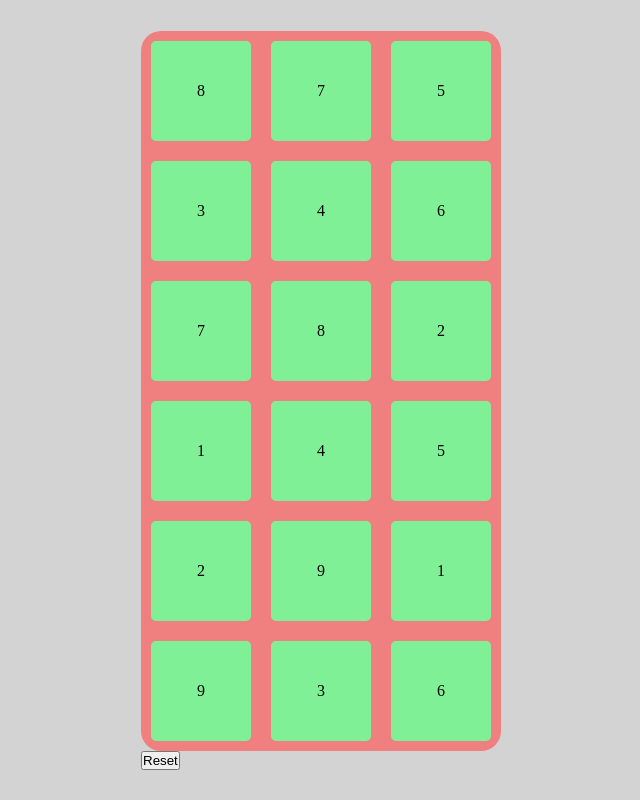
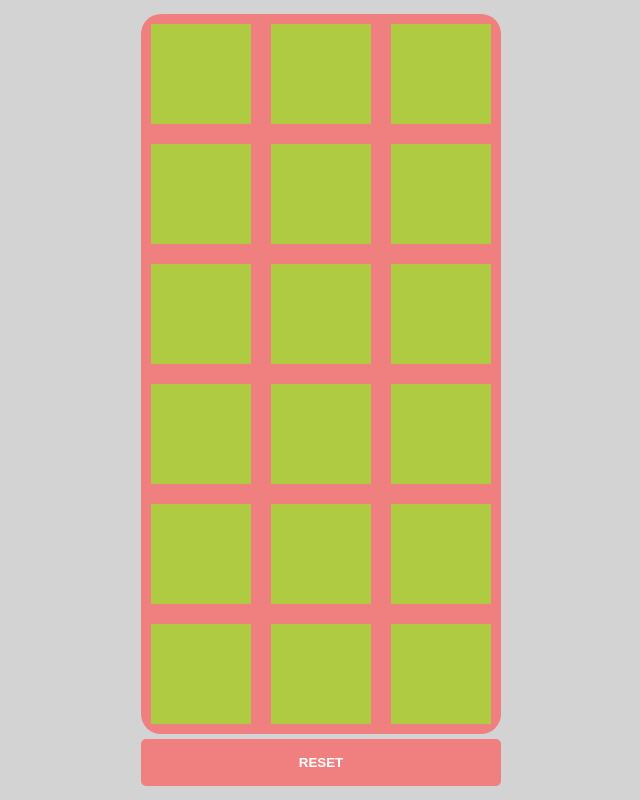
Before and after one commit to samiUllah1526/react17_sass, a React (Vite) app: page / in a window 1280 px wide. Shown: the whole page, without its empty margins (319-959 px from the left). Built offline with nearby package versions, Linux system fonts and the light colour scheme.

Commit message:
Working flip animation

```diff
--- a/src/game/index.jsx
+++ b/src/game/index.jsx
@@ -46,7 +46,7 @@ export const Game = () => {
 
 
 const Tile = ({ item, selectedCardsIDs, matchedCardsIDs, onClick }) => {
-  const classes = styles["tile"] + " " + (matchedCardsIDs.includes(item.id) || selectedCardsIDs.includes(item.id) ? styles["selected_tile"] : '')
+  const classes = styles["tile"] + " " + (matchedCardsIDs.includes(item.id) || selectedCardsIDs.includes(item.id) ? '': styles["selected_tile"])
   return (
     <div className={classes} onClick={() => onClick(item.id)}>
       {item.value}
--- a/src/game/index.module.scss
+++ b/src/game/index.module.scss
@@ -2,6 +2,13 @@ $base-width: 300px;
 $title-margin: 10px;
 $card-width:$base-width + $title-margin * 3 * 2;
 $tile-width: $base-width / 3 ;
+
+
+.wrapper {
+    display: flex;
+    flex-direction: column;
+    gap: 5px;
+}
 
 .card {
     background: lightcoral;
@@ -15,7 +22,9 @@ $tile-width: $base-width / 3 ;
 }
 
 .tile {
-    background: rgb(128, 240, 150);
+    background: #ffffff;
+
+
     border-radius: 5px;
     margin: $title-margin;
     width: $tile-width;
@@ -23,8 +32,45 @@ $tile-width: $base-width / 3 ;
     display: flex;
     justify-content: center;
     align-items: center;
+
+    perspective: 5000px;
+    transform-style: preserve-3d;
+    position: relative;
+    transition: 0.75s;
+    transform: rotateY(0deg);
+}
+
+.tile::after {
+    content: "";
+    position: absolute;
+    inset: 0;
+    background: #aecb41;
+    transition: 0.75s;
+    // opacity: .75;
+    transform: rotateY(180deg);
+    backface-visibility: hidden;
 }
 
 .selected_tile {
-    background: #aecb41;
+    transform: rotateY(180deg);
 }
+
+
+.btn {
+    color: white;
+    background: #f08080;
+    padding: 15px 5px;
+    outline: none;
+    border-radius: 5px;
+    cursor: pointer;
+    border: 1px solid transparent;
+    font-weight: 600;
+    text-transform: uppercase;
+    transition: 0.75s;
+}
+
+.btn:hover {
+    border: 1px solid #f08080;
+    color: #f08080;
+    background: #ffffff;
+}
--- a/src/utils.js
+++ b/src/utils.js
@@ -12,16 +12,8 @@ export const getRandomArray = () => {
         return {
             value,
             id: index + 1,
-            open: false,
         }
     })
 
     return modifiedArray.sort(() => Math.random() > 0.5 ? 1 : -1)
 }
-
-
-// [
-//     {
-//         id: 1
-//     }
-// ]
```
